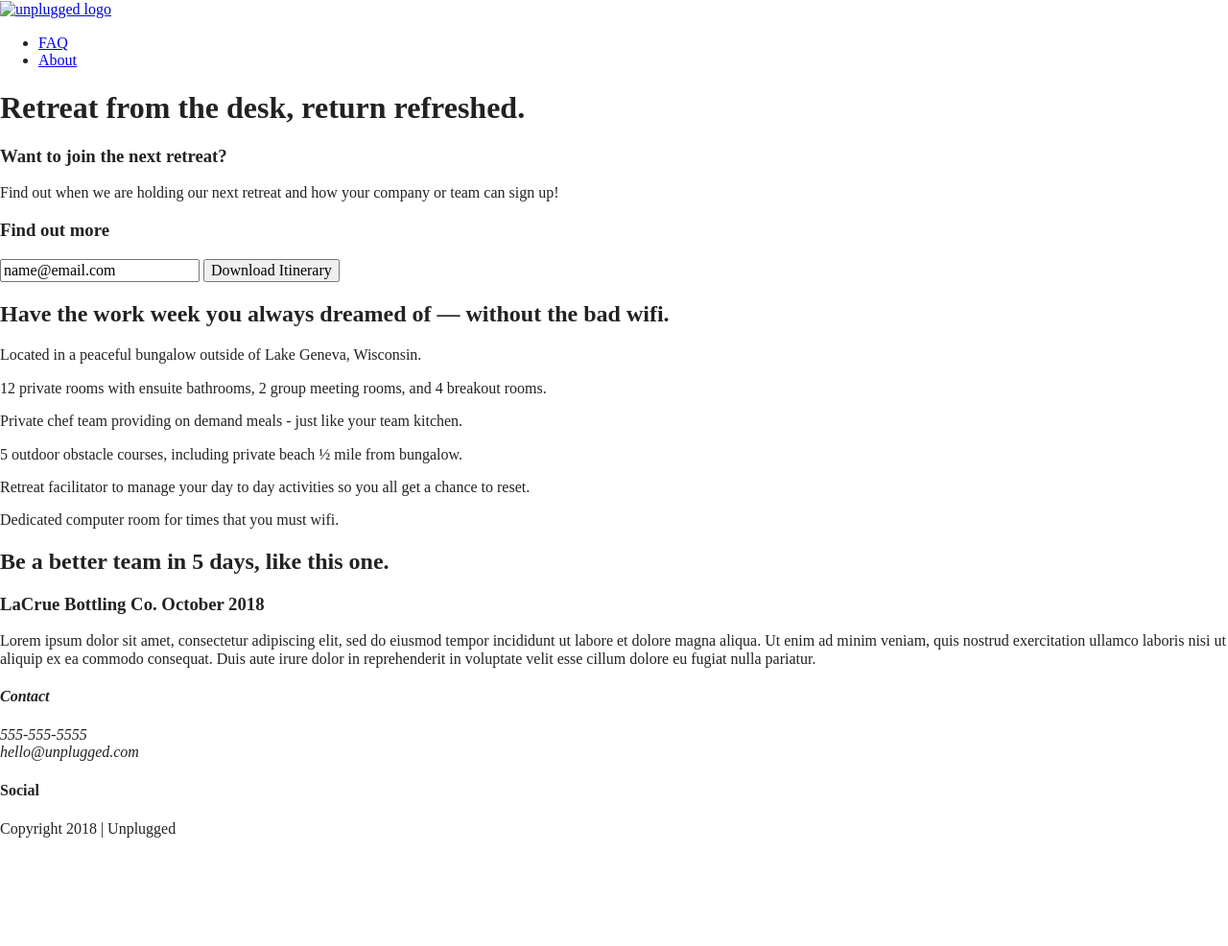
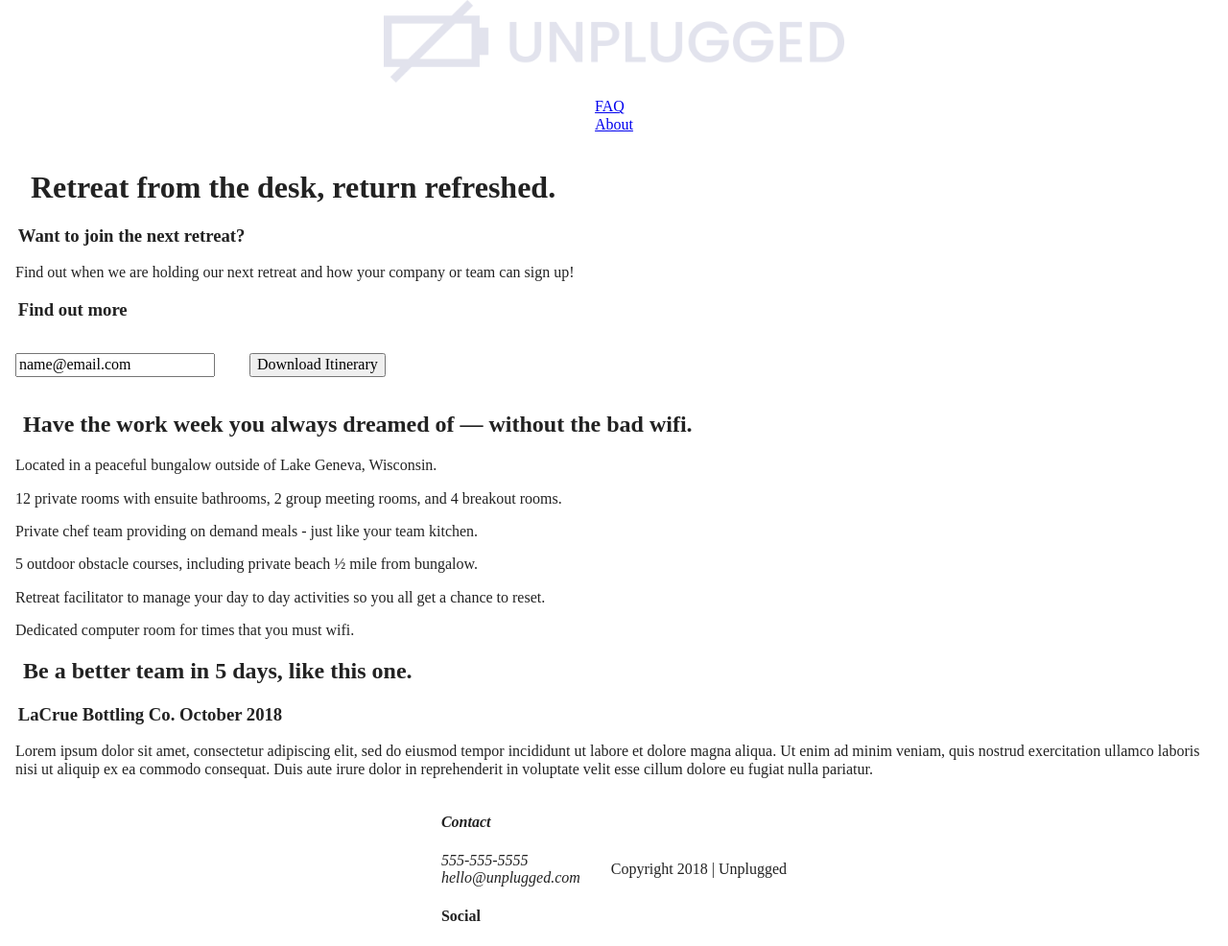
Before and after one commit to NimishUI/Unplug, a website: page index.html in a window 1280 px wide. Shown: the whole page at 96% size. Before the commit the page ends 889 px from the top, so only its background shows below. Drawn offline with Linux system fonts and the light colour scheme.

Commit message:
Made changes and configured the structure

```diff
--- a/css/main.css
+++ b/css/main.css
@@ -86,6 +86,42 @@ textarea {
 /* ==========================================================================
    Author's custom styles
    ========================================================================== */
+
+/* -------------------- Base Header - Footer Styles -------------------- */
+
+header,
+footer {
+  display: flex;
+  justify-content: center;
+  align-items: center;
+  flex-flow: row wrap;
+}
+
+header img{
+  width: 80%
+}
+header .content-wrapper {
+  display: flex;
+  flex-direction: column;
+  justify-content: center;
+  align-items: center;
+}
+ul {
+  padding: 0;
+}
+
+li{
+  list-style-type: none;
+}
+
+h1, h2, h3, h4, p {
+  padding: 0 1em;
+}
+
+input{
+ margin: 1em !important;
+}
+
 
 /* ==========================================================================
    Helper classes
--- a/index.html
+++ b/index.html
@@ -24,9 +24,7 @@
   <body>
     <header>
       <div class="content-wrapper">
-        <a href="#">
-          <img src="" alt="unplugged logo" />
-        </a>
+          <img src="../unplug/img/unpluggedlogo.png" alt="unplugged logo" />
         <div class="header-divider"></div>
         <nav>
           <ul>
```
